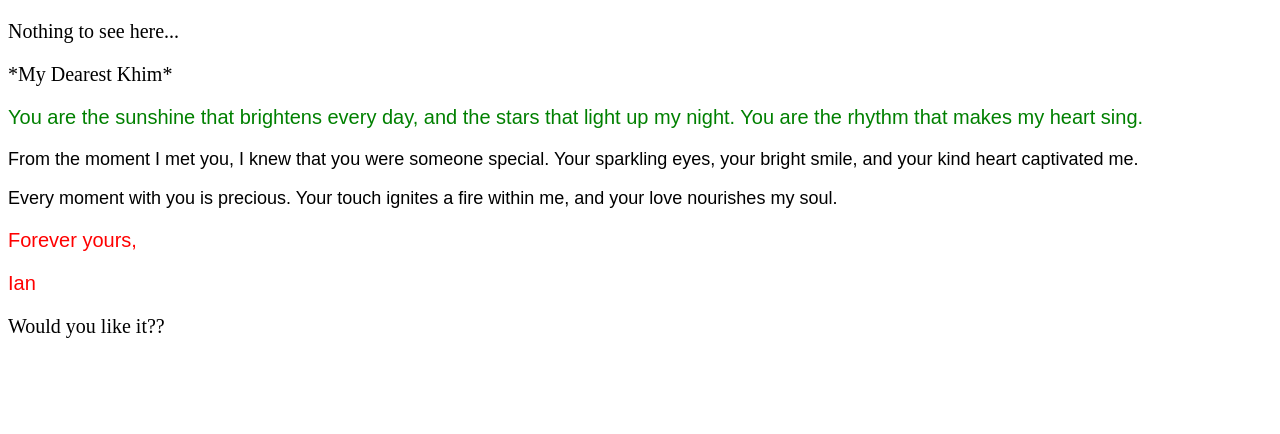
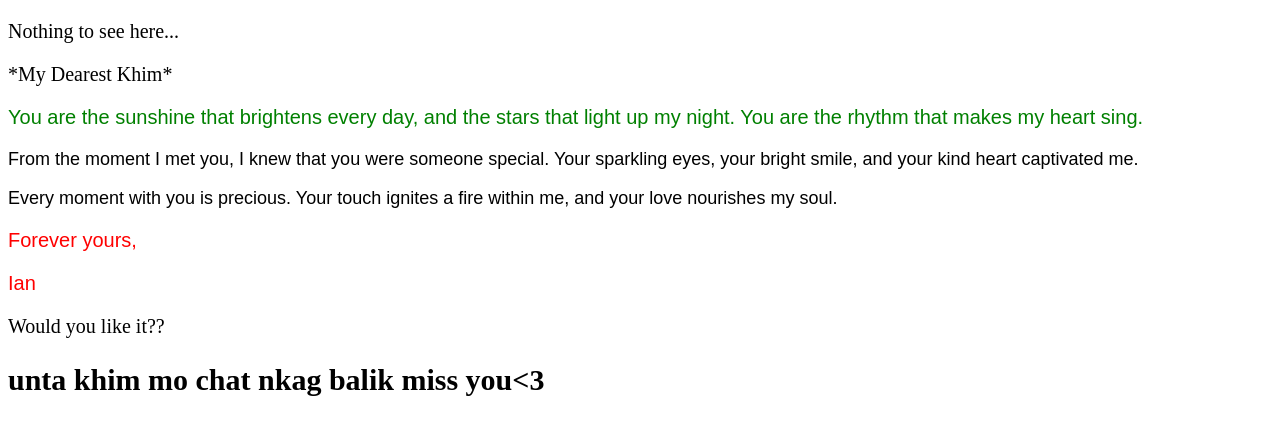
Before and after one commit to Adfhnnkkknm/Khim, a plain HTML site: page index.html in a window 1280 px wide. Drawn offline with Linux system fonts and the light colour scheme.

Commit message:
update index.html

```diff
--- a/index.html
+++ b/index.html
@@ -5,7 +5,7 @@
   <meta http-equiv="X-UA-Compatible" content="IE=Edge">
   <meta name="viewport" content="width=device-width, initial-scale=1">
 
-  <title>HTML</title>
+  <title>hogot for you "KHIM ZYRA"</title>
 
   <!-- HTML -->
 
@@ -33,3 +33,7 @@
 <p style="font-family: Arial; font-size: 20px; color: #FF0000;">Ian</p>
 
 Would you like it??
+
+
+
+<h2>unta khim mo chat nkag balik miss you<3</h2>
```
